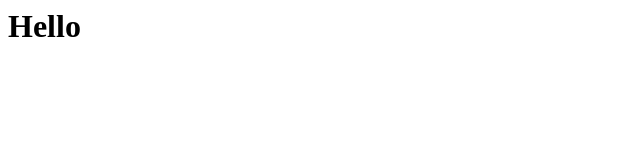
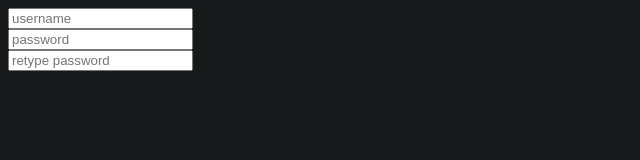
Before and after one commit to AustonBoyd/Pretty_Ugly, a plain HTML site: page register.html in a window 1280 px wide. Shown: the whole page, without its empty margins (0-640 px from the left). Drawn offline with Linux system fonts and the light colour scheme.

Commit message:
adding html to register page

```diff
--- a/register.html
+++ b/register.html
@@ -3,9 +3,33 @@
     <meta charset="UTF-8">
     <meta http-equiv="X-UA-Compatible" content="IE=edge">
     <meta name="viewport" content="width=device-width, initial-scale=1.0">
+    <link rel="stylesheet" href="styles/register.css">
     <title>Register</title>
 </head>
 <body>
-    <h1>Hello</h1>
+    <div>
+        <div id="logo-div">
+
+        </div>
+    </div>
+    <div class="bar"></div>
+    <div>
+        <div class="img-div">
+            <div>
+
+            </div>
+        </div>
+        <div class="register-container">
+            <div class="register">
+                <form action="">
+                    <input type="text" id="username" name="username" placeholder="username"><br>
+                    <input type="password" id="password" name="password" placeholder="password"><br>
+                    <input type="password" id="retypepassword" name="retypepassword" placeholder="retype password"><br>
+                </form>
+
+            </div>
+
+        </div>
+    </div>
 </body>
 </html>
--- /dev/null
+++ b/styles/register.css
@@ -0,0 +1,3 @@
+body{
+    background-color: #18191B;
+}
```
Also changed, not shown: scripts/register.js (added).
